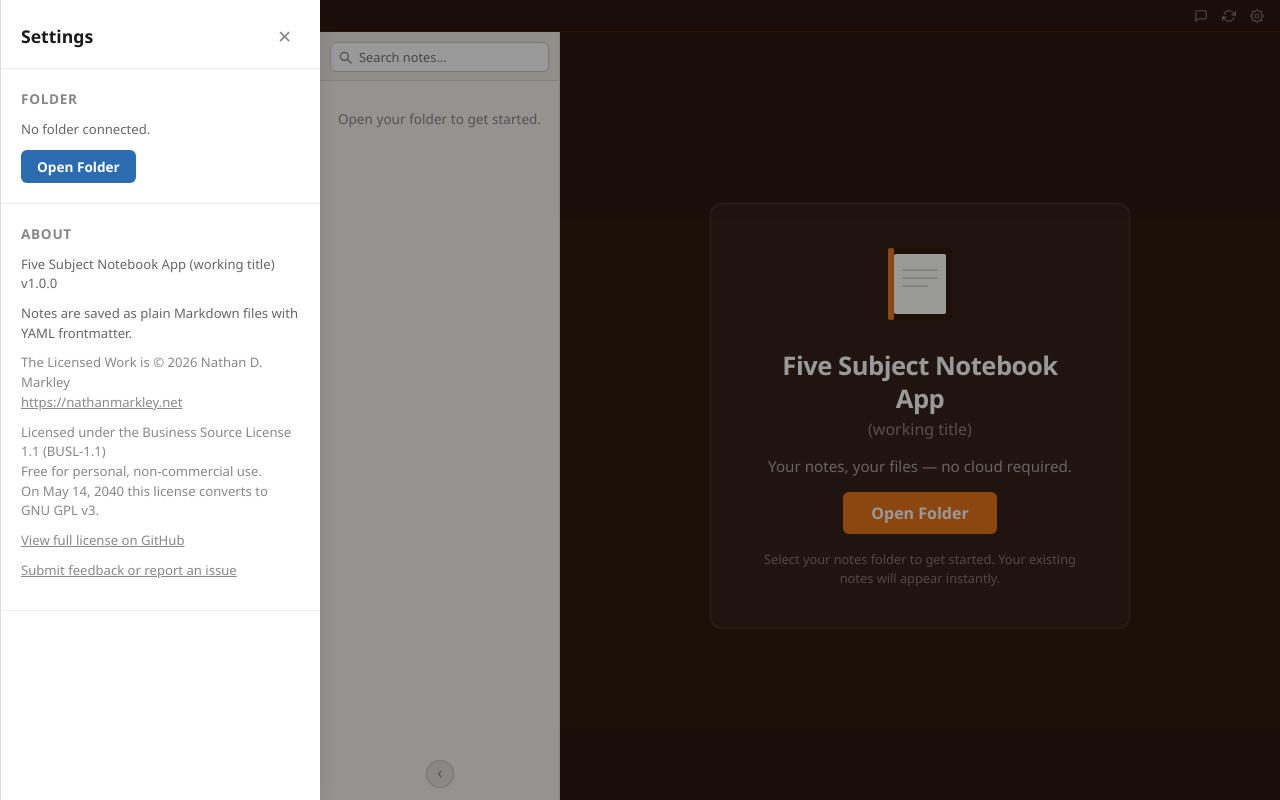
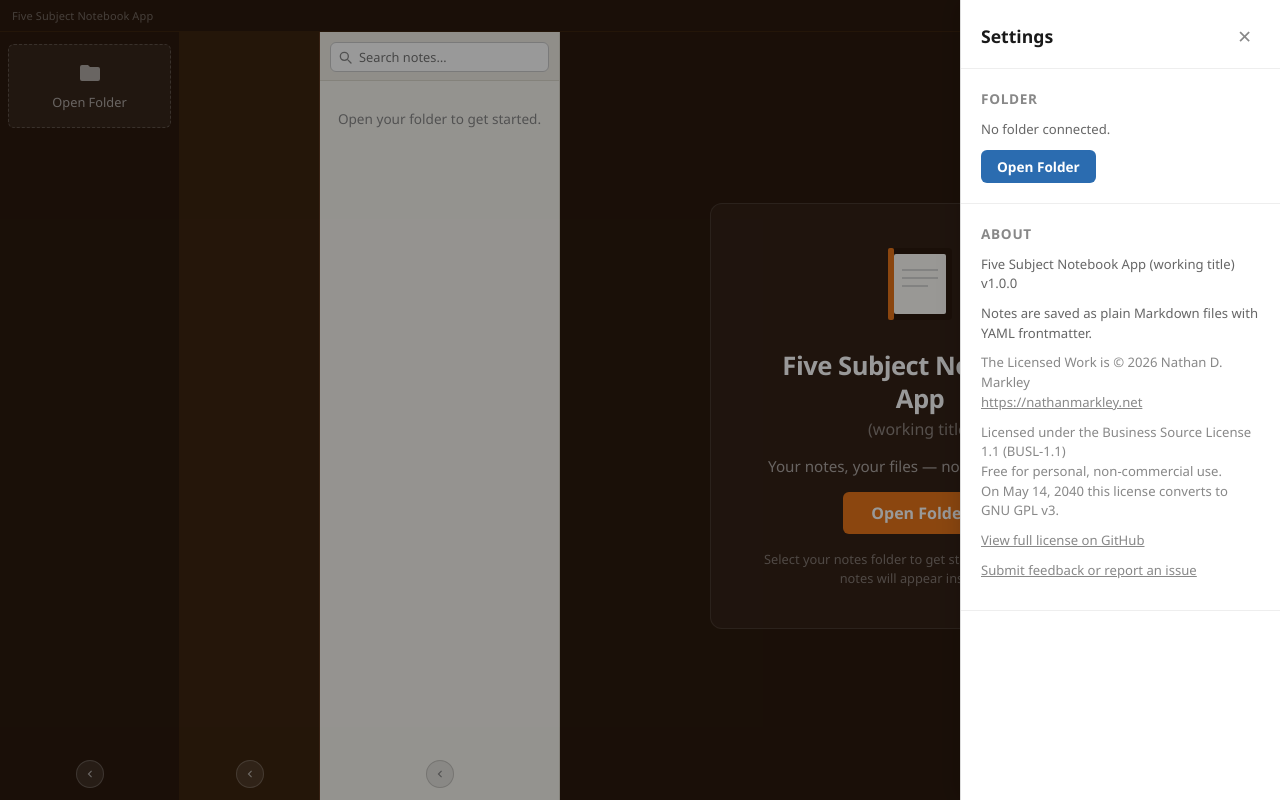
Before and after one commit to nathanmarkley/five-subject-app, a React (Vite) app: page / in a window 1280 px wide. Both pictures are taken after a click on the button 1257 px from the left and 15 px from the top of the page. Built offline with nearby package versions, Linux system fonts and the light colour scheme.

Commit message:
settings panel now slides in from the right, consistent with the gear icon being in the top-right toolbar.

```diff
--- a/src/index.css
+++ b/src/index.css
@@ -658,7 +658,7 @@ input { font-family: inherit; }
 }
 .settings-panel {
   position: fixed;
-  left: 0; top: 0; bottom: 0;
+  right: 0; top: 0; bottom: 0;
   width: 320px;
   background: #fff;
   border-left: 1px solid #ddd;
```
